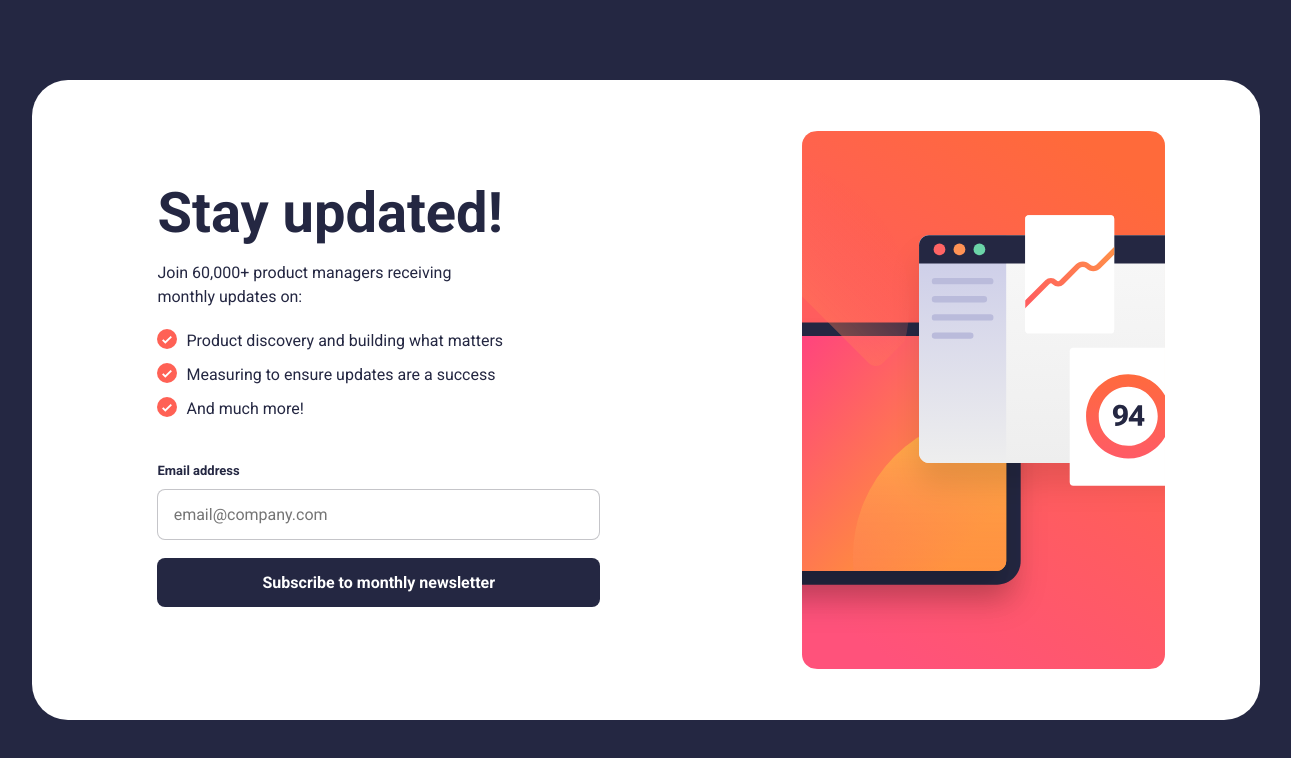
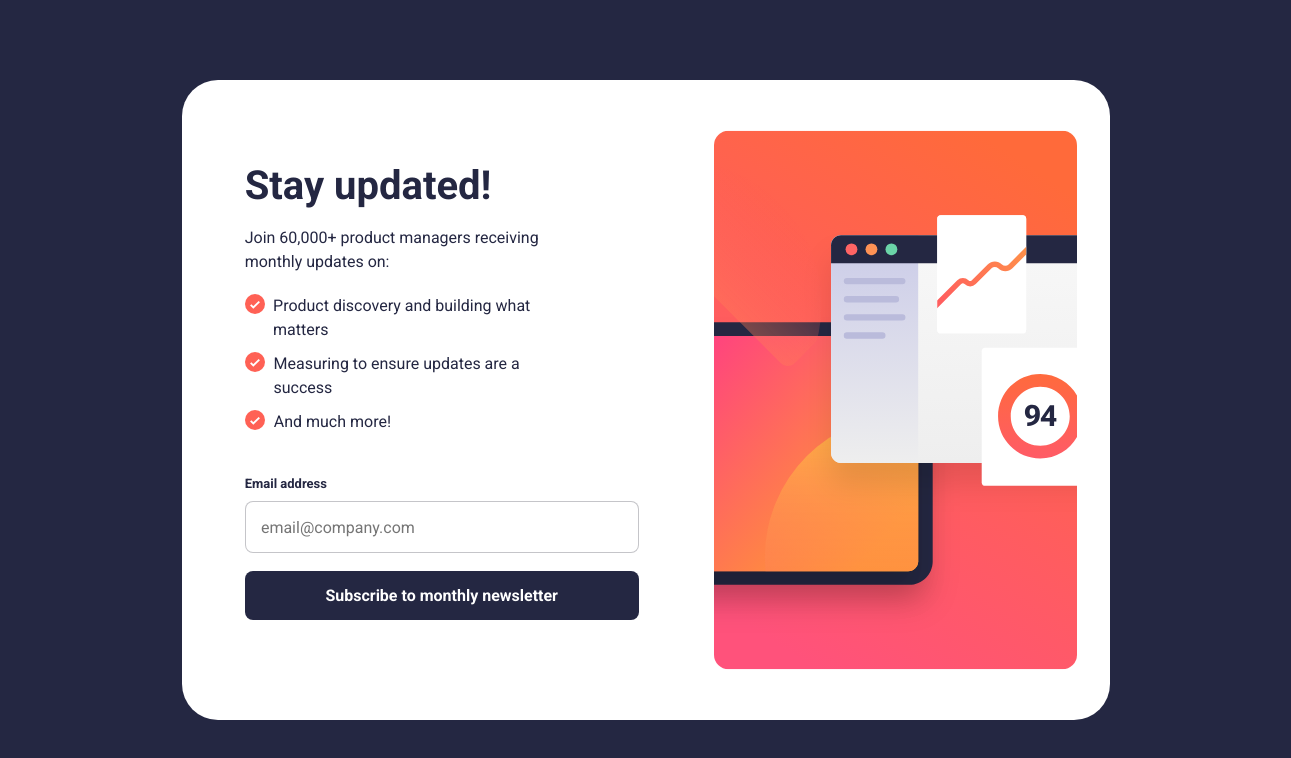
Before and after one commit to joshhovis/Newsletter-Form, a website: page index.html in a window 1536 px wide. Shown: the whole page, without its empty margins (122-1413 px from the left). Drawn offline with Linux system fonts and the light colour scheme.

Commit message:
Edit sizes according to designs

```diff
--- a/app.scss
+++ b/app.scss
@@ -248,7 +248,7 @@ body, html, main {
     }
 }
 
-@media only screen and (min-width: 1200px) {
+@media only screen and (min-width: 1024px) {
     #mobile-img {
         display: none;
     }
@@ -265,7 +265,8 @@ body, html, main {
     .newsletter {
         background-color: white;
         flex-direction: row-reverse;
-        height: 80%;
+        height: 640px;
+        width: 928px;
         min-height: unset!important;
         margin: auto auto;
         justify-content: center;
@@ -273,15 +274,14 @@ body, html, main {
         padding: 10px;
 
         &-image {
-            width: 35%;
             padding: 10px 0 10px;
             margin: auto auto;
-            height: auto;
+            height: 600px;
         }
 
         &-text {
             justify-content: center;
-            height: auto;
+            height: 446px;
         }
 
         &-form {
@@ -334,21 +334,3 @@ body, html, main {
         }
     }
 }
-
-@media only screen and (min-width: 1500px) {
-    .newsletter {
-        height: 80%;
-
-        &-image {
-            width: 30%;
-        }
-
-        &-header {
-            font-size: 56px;
-        }
-
-        &-text {
-            height: 100%;
-        }
-    }
-}
```
Also changed, not shown: app.css, 1 other file.
